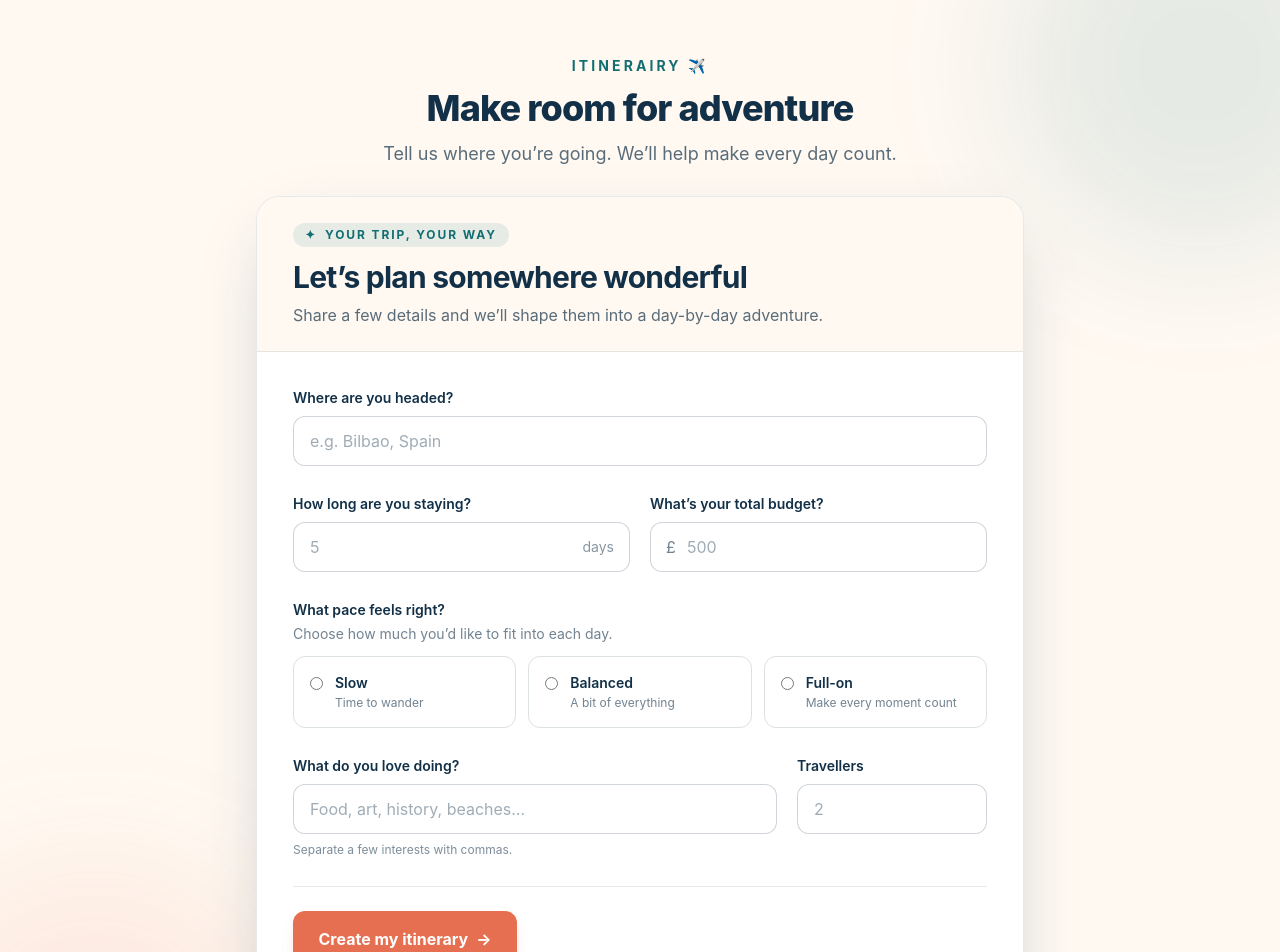
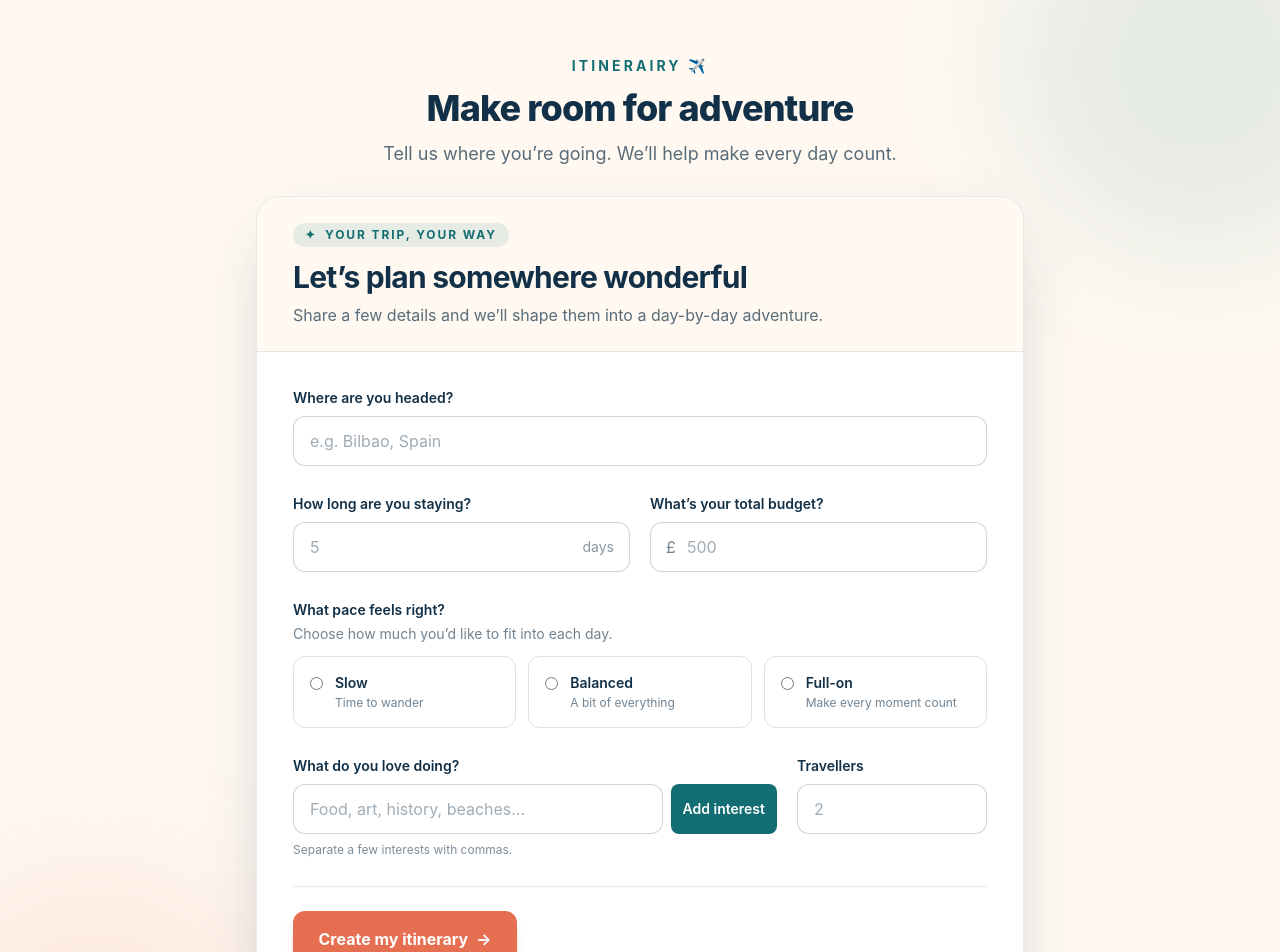
Before and after one commit to neon7860/itinerairy, a React (Vite) app in the folder frontend/: page / in a window 1280 px wide. Shown: the top 952 px of the page. Built offline with nearby package versions, Linux system fonts and the light colour scheme.

Commit message:
Add interest tags to trip form
Adds an Add interest button and renders interests as tag chips below the input in the trip form. This makes comma-separated interests easier to scan and edit while keeping the existing form behavior.

```diff
--- a/frontend/src/components/TripForm.tsx
+++ b/frontend/src/components/TripForm.tsx
@@ -215,9 +215,10 @@ export default function TripForm({
                             >
                                 What do you love doing?
                             </label>
+                            <div className="w-full flex gap-2">
                                 <input
                                     id="interests"
-                                className="w-full rounded-xl border border-[#123047]/20 bg-white px-4 py-3 text-[#123047] outline-none transition placeholder:text-[#123047]/40 focus:border-[#126E72] focus:ring-4 focus:ring-[#126E72]/10"
+                                    className="min-w-0 flex-1 rounded-xl border border-[#123047]/20 bg-white px-4 py-3 text-[#123047] outline-none transition placeholder:text-[#123047]/40 focus:border-[#126E72] focus:ring-4 focus:ring-[#126E72]/10"
                                     placeholder="Food, art, history, beaches…"
                                     type="text"
                                     value={formData.interests.join(', ')}
@@ -226,13 +227,32 @@ export default function TripForm({
                                             ...formData,
                                             interests: e.target.value
                                                 .split(',')
-                                            .map((interest) => interest.trim()),
+                                                .map((interest) =>
+                                                    interest.trim()
+                                                ),
                                         })
                                     }
                                 />
+                                <button className="shrink-0 cursor-pointer rounded-lg bg-[#126E72] px-3 py-2 text-sm font-semibold text-white transition hover:bg-[#0f5e62] focus-visible:outline-none focus-visible:ring-4 focus-visible:ring-[#126E72]/30">
+                                    Add interest
+                                </button>
+                            </div>
                             <p className="mt-2 text-xs text-[#123047]/55">
                                 Separate a few interests with commas.
                             </p>
+                            <div className="flex flex-wrap gap-2">
+                                {formData.interests.map((interest) => {
+                                    return (
+                                        <div>
+                                            <ul>
+                                                <li className="w-fit rounded-full border border-[#123047]/20 px-3 py-1.5 text-sm">
+                                                    {interest}
+                                                </li>
+                                            </ul>
+                                        </div>
+                                    )
+                                })}
+                            </div>
                         </div>
                         <div>
                             <label
```
Lines whose indentation alone changed are shown as unchanged.
